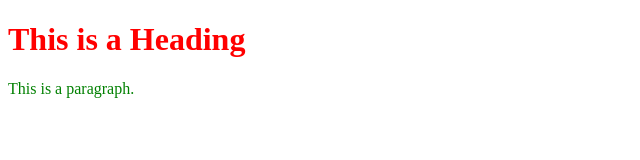
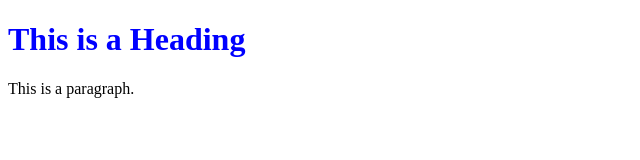
Before and after one commit to shahkaushal68/test, a plain HTML site: page index.html in a window 1280 px wide. Shown: the whole page, without its empty margins (0-640 px from the left). Drawn offline with Linux system fonts and the light colour scheme.

Commit message:
Change in index.css file

```diff
--- a/index.css
+++ b/index.css
@@ -1,7 +1,7 @@
 h1 {
-  color: red;
+  color: blue;
 }
 
 p {
-  color: green;
+  color: #000;
 }
```
